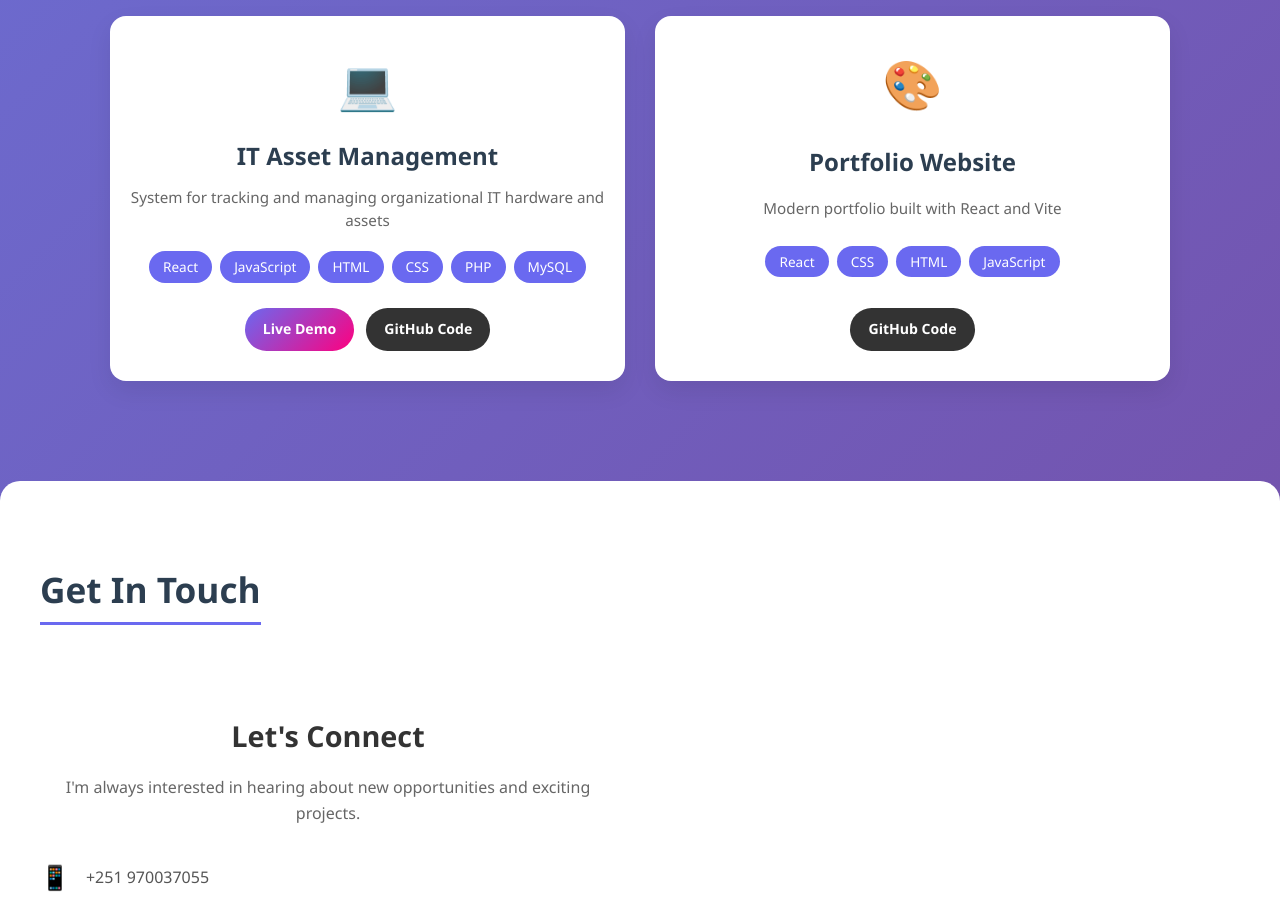
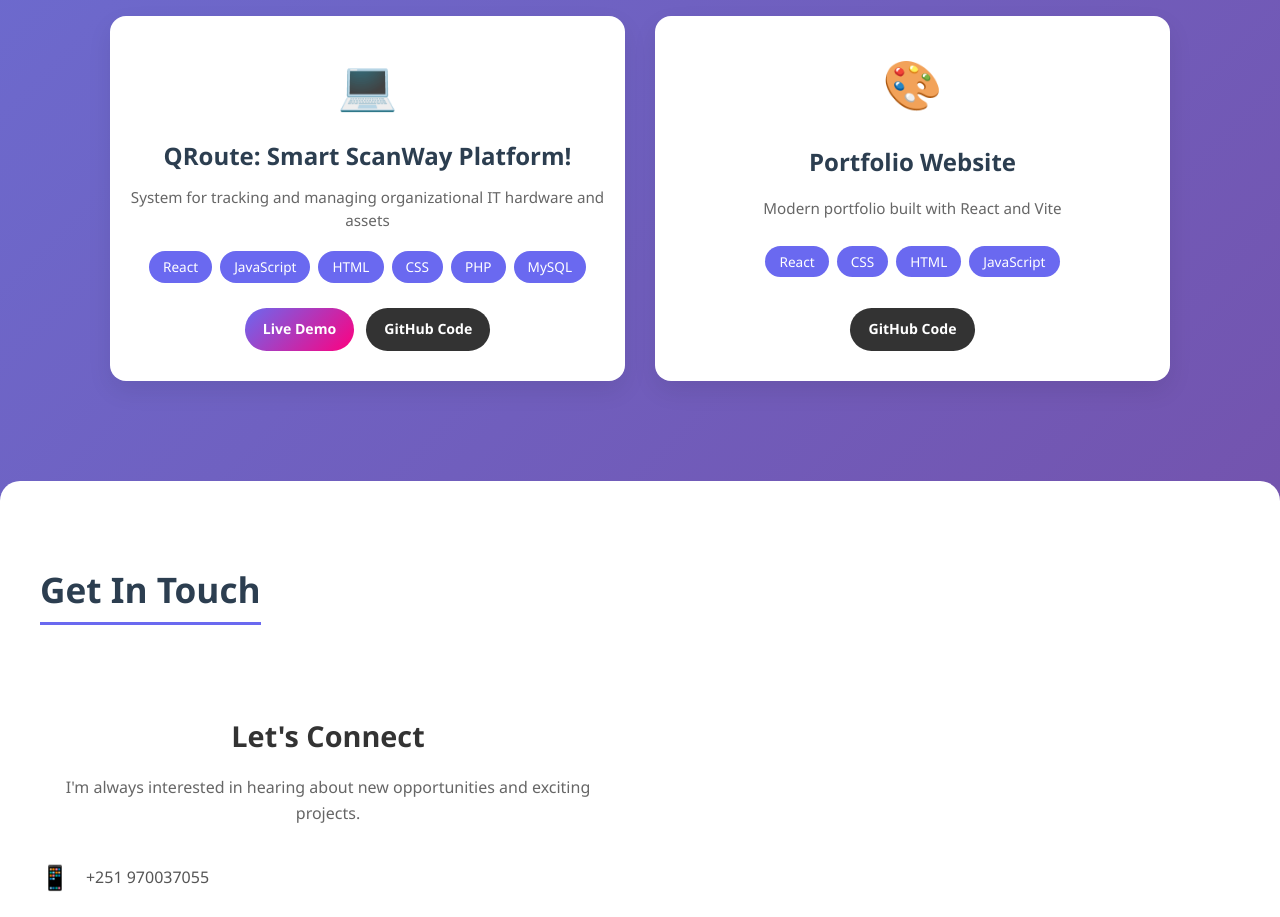
Before and after one commit to fentatena6-cmyk/new-portfolio, a React (Vite) app: page / in a window 1280 px wide. Shown: the part 1700-2617 px from the top of the page. Built offline with nearby package versions, Linux system fonts and the light colour scheme; the HTML template or start-up script is replaced by a standard one.

Commit message:
update project name to QRoute Smart ScanWay Platform

```diff
--- a/src/components/Projects.jsx
+++ b/src/components/Projects.jsx
@@ -4,7 +4,7 @@ const Projects = () => {
   const projectsData = [
     {
       id: 1,
-      title: 'IT Asset Management',
+      title: 'QRoute: Smart ScanWay Platform!',
       description: 'System for tracking and managing organizational IT hardware and assets',
       icon: '💻',
       tags: ['React', 'JavaScript', 'HTML', 'CSS', 'PHP', 'MySQL'],
```
